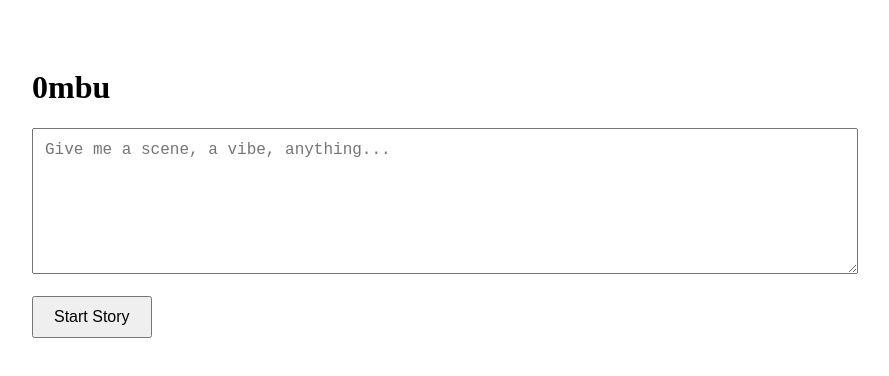
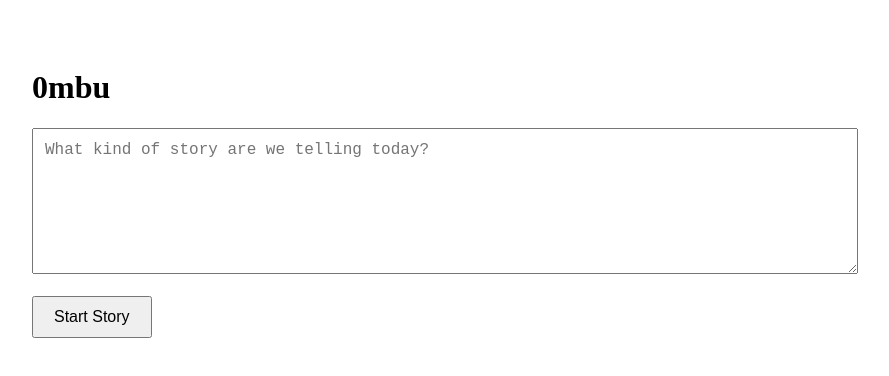
Before and after one commit to 0mbu/ombu, a Next.js app: page / in a window 1280 px wide. Shown: the top 376 px of the page, without its empty margins (208-1097 px from the left). Built offline with nearby package versions, Linux system fonts and the light colour scheme.

Commit message:
Update placeholder logic
Updated the placeholder logic to use localStorage and ensure unique placeholders.

```diff
--- a/pages/index.js
+++ b/pages/index.js
@@ -1,11 +1,12 @@
-import { useMemo, useState } from "react";
+import { useEffect, useState } from "react";
 
 export default function Home() {
   const [idea, setIdea] = useState("");
   const [story, setStory] = useState("");
   const [loading, setLoading] = useState(false);
+  const [placeholder, setPlaceholder] = useState("Drop a story idea...");
 
-  const randomPlaceholder = useMemo(() => {
+  useEffect(() => {
     const placeholders = [
       "Drop a story idea...",
       "What do you want to experience?",
@@ -19,7 +20,15 @@ export default function Home() {
       "Throw me an idea..."
     ];
 
-    return placeholders[Math.floor(Math.random() * placeholders.length)];
+    const lastPlaceholder = localStorage.getItem("ombu-placeholder");
+    let nextPlaceholder = placeholders[Math.floor(Math.random() * placeholders.length)];
+
+    while (placeholders.length > 1 && nextPlaceholder === lastPlaceholder) {
+      nextPlaceholder = placeholders[Math.floor(Math.random() * placeholders.length)];
+    }
+
+    localStorage.setItem("ombu-placeholder", nextPlaceholder);
+    setPlaceholder(nextPlaceholder);
   }, []);
 
   const generateStory = async () => {
@@ -56,7 +65,7 @@ export default function Home() {
       <h1>0mbu</h1>
 
       <textarea
-        placeholder={randomPlaceholder}
+        placeholder={placeholder}
         value={idea}
         onChange={(e) => setIdea(e.target.value)}
         style={{
```
